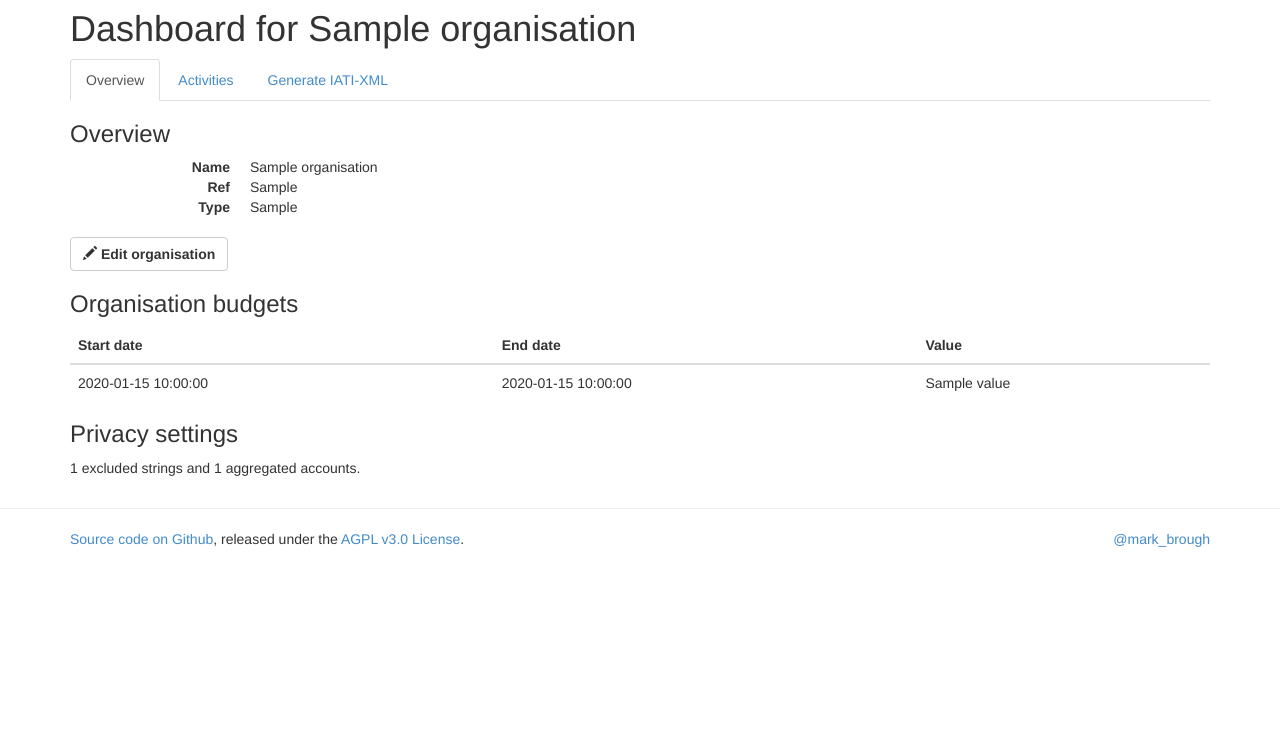
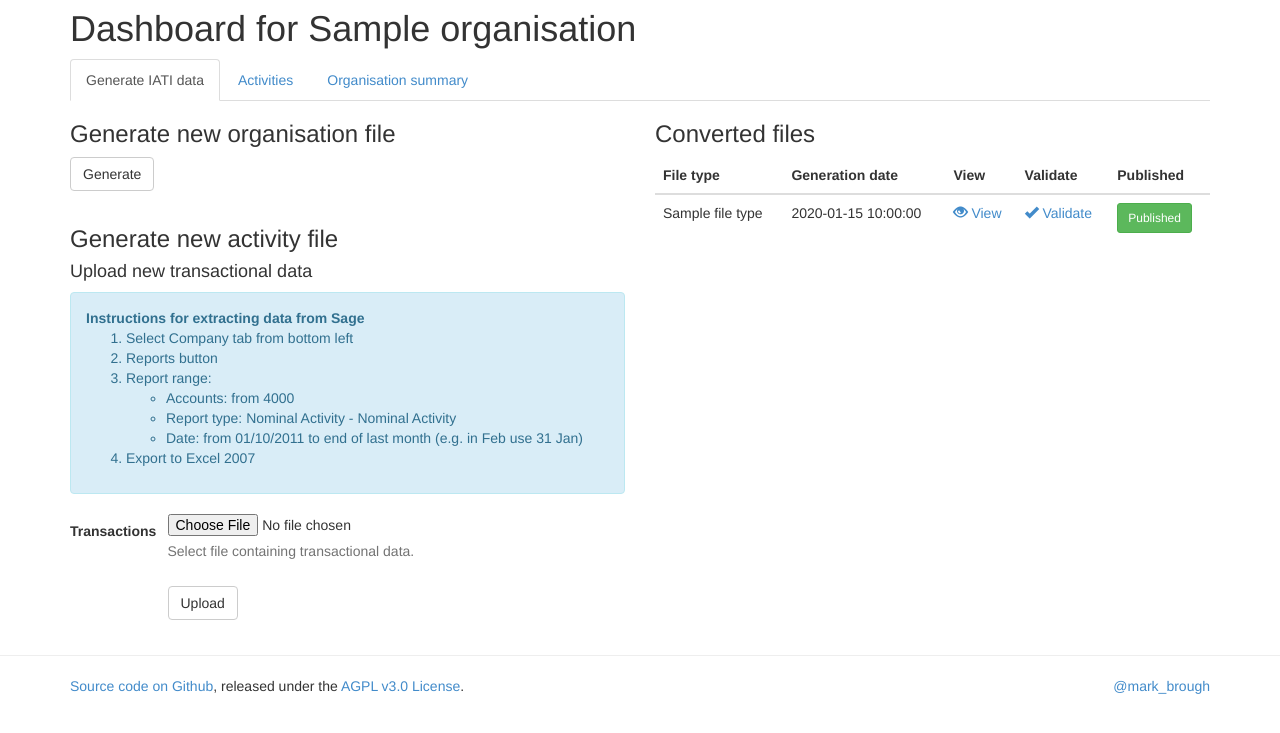
Before and after one commit to markbrough/sage-iati, a Flask app: template sageiaticreator/templates/organisation.html in a window 1280 px wide. Shown: the part 51-784 px from the top of the page. Run offline with Flask 2, Linux system fonts and the light colour scheme; tables that the repository leaves empty hold one stand-in row (values such as "Sample post"); the template is opened without the code that fills it: values that come from a table or form of the project are taken from there, most other values are stand-ins (such as "Sample title", 1, 10 or a date in 2020); parts of the project's set-up code (start-up, migrations or seed data) failed here and were passed over; some libraries are stand-ins or nearby versions.

Commit message:
Add ability to publish a file, reorganise interface to make file generation the first tab

```diff
--- a/sageiaticreator/templates/organisation.html
+++ b/sageiaticreator/templates/organisation.html
@@ -6,82 +6,34 @@
 
   <!-- Nav tabs -->
   <ul class="nav nav-tabs" role="tablist">
-    <li role="presentation" class="active"><a href="#overview" aria-controls="overview" role="tab" data-toggle="tab">Overview</a></li>
+    <li role="presentation" class="active"><a href="#generate" aria-controls="generate" role="tab" data-toggle="tab">Generate IATI data</a></li>
     <li role="presentation"><a href="#activities" aria-controls="activities" role="tab" data-toggle="tab">Activities</a></li>
-    <li role="presentation"><a href="#generate" aria-controls="generate" role="tab" data-toggle="tab">Generate IATI-XML</a></li>
+    <li role="presentation"><a href="#overview" aria-controls="overview" role="tab" data-toggle="tab">Organisation summary</a></li>
   </ul>
 
   <!-- Tab panes -->
   <div class="tab-content">
-    <div role="tabpanel" class="tab-pane active" id="overview">
-      <h3>Overview</h3>
-      <dl class="dl-horizontal">
-        <dt>Name</dt>
-        <dd>{{ organisation.organisation_name }}</dd>
-        <dt>Ref</dt>
-        <dd>{{ organisation.organisation_ref }}</dd>
-        <dt>Type</dt>
-        <dd>{{ organisation.organisation_type }}</dd>
-      </dl>
 
-      <a href="{{ url_for('organisation_edit',
-      organisation_slug = organisation.organisation_slug)}}"
-      class="btn btn-default">
-      <b><span class="glyphicon glyphicon-pencil"></span> Edit organisation</b>
-      </a>
-      <h3>Organisation budgets</h3>
-      <table class="table">
-        <thead>
-          <th>Start date</th>
-          <th>End date</th>
-          <th>Value</th>
-        </thead>
-        <tbody>
-          {% for budget in organisation_budgets %}
-          <tr>
-            <td>{{ budget.start_date }}</td>
-            <td>{{ budget.end_date }}</td>
-            <td>{{ budget.value }}</td>
-          </tr>
-          {% endfor %}
-        </tbody>
-      </table>
-      <h3>Privacy settings</h3>
-      <p>{{ excluded_strings|count }} excluded strings and
-        {{ aggregated_accounts|count }} aggregated accounts.</p>
-    </div>
-    <div role="tabpanel" class="tab-pane" id="activities">
-      <h2>Activities</h2>
-      <table class="table">
-        <thead>
-          <th>ID</th>
-          <th>Title</th>
-          <th>Description</th>
-          <th>Start date</th>
-          <th>End date</th>
-          <th>Edit</th>
-        </thead>
-        <tbody>
-          {% for activity in activities %}
-          <tr>
-            <td>{{ activity.code }}</td>
-            <td>{{ activity.title }}</td>
-            <td>{{ activity.description }}</td>
-            <td>{{ activity.start_date }}</td>
-            <td>{{ activity.end_date }}</td>
-            <td><a href="{{ url_for('activity_edit',
-              organisation_slug=organisation.organisation_slug,
-              activity_id=activity.id) }}">
-              <span class="glyphicon glyphicon-pencil"></span>
-            </a></td>
-          </tr>
-          {% endfor %}
-        </tbody>
-      </table>
-    </div>
-    <div role="tabpanel" class="tab-pane" id="generate">
+    <div role="tabpanel" class="tab-pane active" id="generate">
       <div class="row">
         <div class="col-sm-6">
+          <div class="row">
+            <div class="col-sm-12">
+              <h3>Generate new organisation file</h3>
+              <form class="form-horizontal" method="post" action="{{
+                  url_for('orgfile_generate',
+                  organisation_slug = organisation.organisation_slug)
+                }}">
+                <div class="form-group">
+                  <div class="col-sm-10">
+                    <button type="submit" class="btn btn-default">Generate</button>
+                  </div>
+                </div>
+              </form>
+            </div>
+          </div>
+          <div class="row">
+            <div class="col-sm-12">
               <h3>Generate new activity file</h3>
               <h4>Upload new transactional data</h4>
               <div class="alert alert-info">
@@ -118,21 +70,9 @@
                 </div>
               </form>
             </div>
-        <div class="col-sm-6">
-          <h3>Generate new organisation file</h3>
-          <form class="form-horizontal" method="post" action="{{
-              url_for('orgfile_generate',
-              organisation_slug = organisation.organisation_slug)
-            }}">
-            <div class="form-group">
-              <div class="col-sm-10">
-                <button type="submit" class="btn btn-default">Generate</button>
           </div>
         </div>
-          </form>
-        </div>
-      </div>
-      <div class="row">
+        <div class="col-sm-6">
           <h3>Converted files</h3>
           <table class="table">
             <thead>
@@ -140,23 +80,30 @@
               <th>Generation date</th>
               <th>View</th>
               <th>Validate</th>
+              <th>Published</th>
             </thead>
             <tbody>
-            {% for file in converted_files %}
+              {% for cfile in converted_files %}
               <tr>
-              <td>{{ file.file_type.name }}</td>
-              <td>{{ file.file_generated_date }}</td>
+                <td>{{ cfile.file_type.name }}</td>
+                <td>{{ cfile.file_generated_date }}</td>
                 <td><a href="{{ url_for('get_file',
                   organisation_slug=organisation.organisation_slug,
-                file_id=file.id) }}">
+                  file_id=cfile.id) }}">
                   <span class="glyphicon glyphicon-eye-open"></span> View
                 </a></td>
                 <td><a href="http://validator.iatistandard.org/?url={{ url_for('get_file',
                   organisation_slug=organisation.organisation_slug,
-                file_id=file.id,
+                  file_id=cfile.id,
                   _external=True) }}">
                   <span class="glyphicon glyphicon-ok"></span> Validate
                 </a></td>
+                <td>{% if cfile.file_published %}
+                  <a class="btn btn-success btn-sm publish-btn ft{{ cfile.file_type_code }}" href="" data-file-id="{{ cfile.id }}" data-file-type="{{ cfile.file_type_code }}"> Published</a>
+                    {% else %}
+                  <a class="btn btn-primary btn-sm publish-btn ft{{ cfile.file_type_code }}" href="" data-file-id="{{ cfile.id }}" data-file-type="{{ cfile.file_type_code }}"> Publish</a>
+                    {% endif %}
+                </td>
               </tr>
               {% endfor %}
             </tbody>
@@ -164,6 +111,75 @@
         </div>
       </div>
     </div>
+    <div role="tabpanel" class="tab-pane" id="activities">
+      <h2>Activities</h2>
+      <table class="table">
+        <thead>
+          <th>ID</th>
+          <th>Title</th>
+          <th>Description</th>
+          <th>Start date</th>
+          <th>End date</th>
+          <th>Edit</th>
+        </thead>
+        <tbody>
+          {% for activity in activities %}
+          <tr>
+            <td>{{ activity.code }}</td>
+            <td>{{ activity.title }}</td>
+            <td>{{ activity.description }}</td>
+            <td>{{ activity.start_date }}</td>
+            <td>{{ activity.end_date }}</td>
+            <td><a href="{{ url_for('activity_edit',
+              organisation_slug=organisation.organisation_slug,
+              activity_id=activity.id) }}">
+              <span class="glyphicon glyphicon-pencil"></span>
+            </a></td>
+          </tr>
+          {% endfor %}
+        </tbody>
+      </table>
     </div>
 
+    <div role="tabpanel" class="tab-pane" id="overview">
+      <h3>Organisation summary</h3>
+      <dl class="dl-horizontal">
+        <dt>Name</dt>
+        <dd>{{ organisation.organisation_name }}</dd>
+        <dt>Ref</dt>
+        <dd>{{ organisation.organisation_ref }}</dd>
+        <dt>Type</dt>
+        <dd>{{ organisation.organisation_type }}</dd>
+      </dl>
+
+      <a href="{{ url_for('organisation_edit',
+      organisation_slug = organisation.organisation_slug)}}"
+      class="btn btn-default">
+      <b><span class="glyphicon glyphicon-pencil"></span> Edit organisation</b>
+      </a>
+      <h3>Organisation budgets</h3>
+      <table class="table">
+        <thead>
+          <th>Start date</th>
+          <th>End date</th>
+          <th>Value</th>
+        </thead>
+        <tbody>
+          {% for budget in organisation_budgets %}
+          <tr>
+            <td>{{ budget.start_date }}</td>
+            <td>{{ budget.end_date }}</td>
+            <td>{{ budget.value }}</td>
+          </tr>
+          {% endfor %}
+        </tbody>
+      </table>
+      <h3>Privacy settings</h3>
+      <p>{{ excluded_strings|count }} excluded strings and
+        {{ aggregated_accounts|count }} aggregated accounts.</p>
+    </div>
+  </div>
+</div>
+
+<script src="{{url_for('static', filename='js/organisation.js')}}" type="text/javascript"></script>
 {% endblock %}
```
Lines whose indentation alone changed are shown as unchanged.
